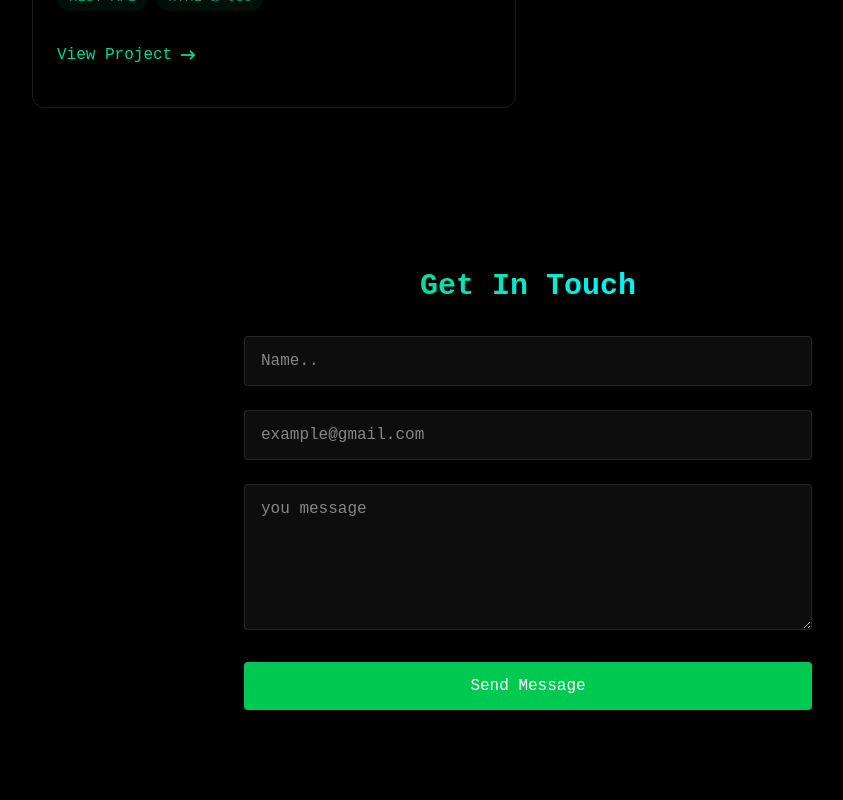
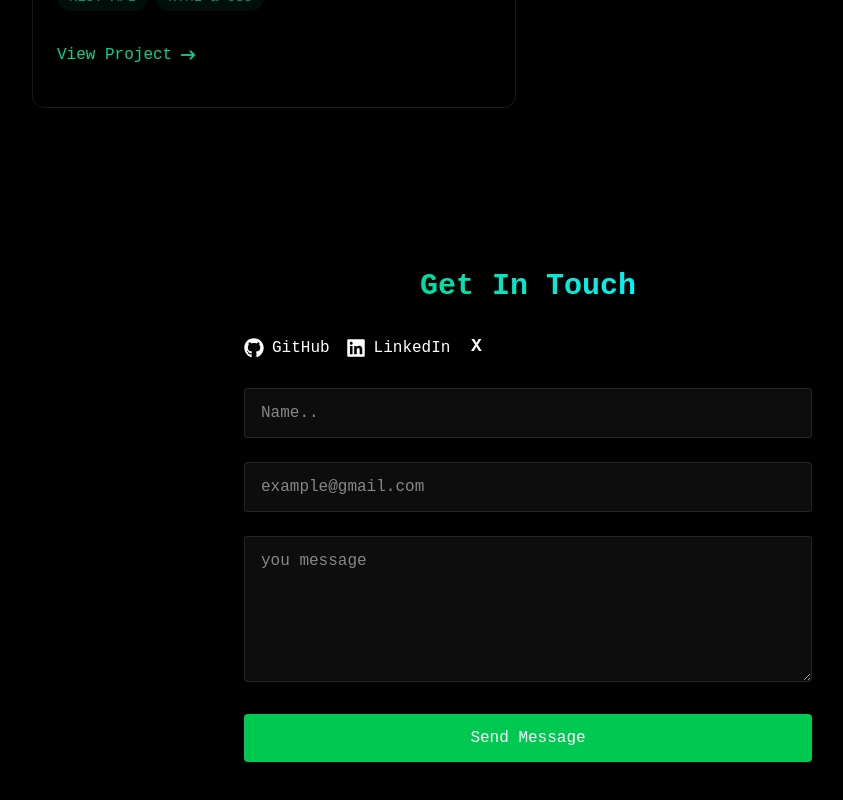
Before and after one commit to aljazikb/myPortfolio, a React (Vite) app: page / in a window 1280 px wide. Shown: the part 2428-3228 px from the top of the page, without its empty margins (112-955 px from the left). Built offline with nearby package versions, Linux system fonts and the light colour scheme.

Commit message:
myPortfolio

```diff
--- a/package.json
+++ b/package.json
@@ -9,14 +9,16 @@
     "build": "vite build",
     "lint": "eslint .",
     "preview": "vite preview",
-    "predeploy":"npm run build",
-    "deploy":"gh-pages -d dist"
+    "predeploy": "npm run build",
+    "deploy": "gh-pages -d dist"
   },
   "dependencies": {
+    "@heroicons/react": "^2.2.0",
     "@tailwindcss/vite": "^4.1.18",
     "emailjs-com": "^3.2.0",
     "react": "^19.2.0",
     "react-dom": "^19.2.0",
+    "react-icons": "^5.5.0",
     "tailwindcss": "^4.1.18"
   },
   "devDependencies": {
--- a/src/components/LoadingScreen.jsx
+++ b/src/components/LoadingScreen.jsx
@@ -6,7 +6,7 @@ import { useEffect, useState } from "react";
 export const LoadingScreen=({onComplete})=>{
 
     const[text,setText] = useState("");
-    const fullText ="<Aljazi banameh />";
+    const fullText ="<Aljazy Banaemeh />";
 
     useEffect(()=>{
         let index=0;
--- a/src/components/sections/Contact.jsx
+++ b/src/components/sections/Contact.jsx
@@ -1,6 +1,8 @@
 import { RevealOnScroll } from "./RevealOnScroll"
 import { useState } from "react"
 import emailjs from 'emailjs-com'
+import { FaGithub } from "react-icons/fa";
+import { FaLinkedin} from "react-icons/fa"
 
 export const Contact =()=>{
 
@@ -26,11 +28,35 @@ export const Contact =()=>{
     }
     return(
         <section id="contact" className="miin-h-screen flex items-center justify-center py-20">
+
             <RevealOnScroll>
                 <div className="px-4 w-150">
 
+
+
                     <h2 className="text-3xl font-bold mb-8  bg-gradient-to-r from-[oklch(72.3%_0.219_149.579)] to-[oklch(90%_0.25_210)]
                     bg-clip-text text-transparent text-center "> Get In Touch</h2>
+
+                   <div  className="flex gap-4 space-y-7">
+                        <a
+                            href="https://github.com/aljazikb" target="_blank" rel="noopener noreferrer" className="flex items-center gap-2 text-white hover:text-green-400">
+                            <FaGithub size={20} />
+                            GitHub
+                        </a>
+
+
+                         <a
+                            href="www.linkedin.com/in/aljazy-banaemah-183a983a7" target="_blank" rel="noopener noreferrer" className="flex items-center gap-2 text-white hover:text-blue-400">
+                            <FaLinkedin size={20} />
+                            LinkedIn
+                        </a>
+                       <a
+                            href="https://x.com/ALJAZI310" target="_blank" rel="noopener noreferrer" className="flex items-center justify-center w-5 h-5 rounded-full bg-black-800 text-white text-lg font-bold hover:bg-green-500 transition-colors"
+                            >
+                            X
+                        </a>
+
+                    </div>
 
                     <form className="space-y-6" onSubmit={handleSubmit}>
                             <div className="relative">
--- a/src/components/sections/Home.jsx
+++ b/src/components/sections/Home.jsx
@@ -14,7 +14,7 @@ export const Home =()=>{
 
             <p classNmae="text-stone-500 text-lg mb-8 max-w-lg mx-auto">
                 Aspiring full-stack developer skilled in JavaScript, HTML, and CSS.<br />
-                 Passionate about building complete web applications and continuously
+                 Passionate about building complete web applications and continuously <br />
                  expanding my front-end and back-end expertise.
             </p>
             <div className="flex justify-center space-x-4">
```
Also changed, not shown: 1 other file (tests, documents, lock files or other folders).
